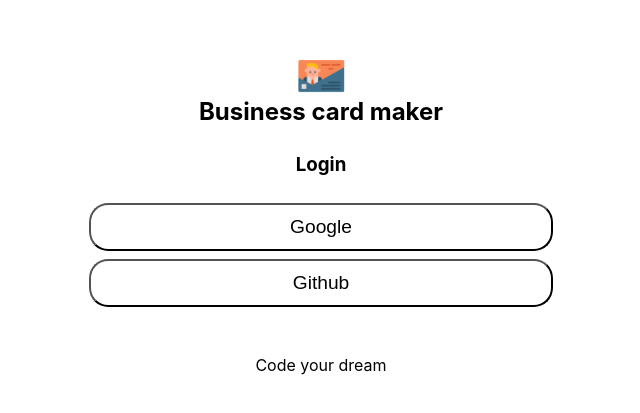
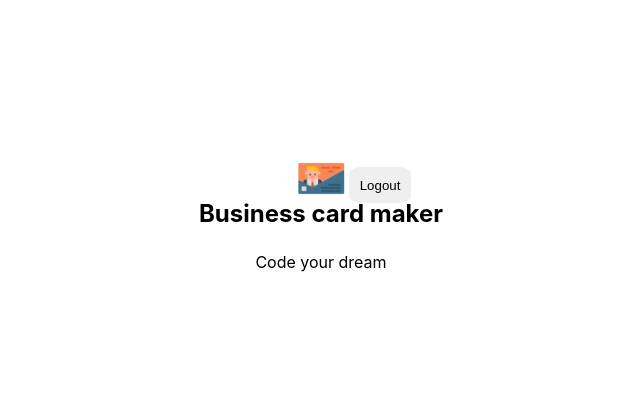
Before and after one commit to lim1313/cardmaker, a React (Create React App) app: page /maker in a window 1280 px wide. Shown: the part 179-592 px from the top of the page, without its empty margins (319-959 px from the left). Built offline with nearby package versions, Linux system fonts and the light colour scheme; no server answers; sample sign-in values are in the browser's storage.

Commit message:
add login and logout functionality

```diff
--- a/src/app.jsx
+++ b/src/app.jsx
@@ -1,11 +1,22 @@
 import React from "react";
+import { BrowserRouter, Switch, Route } from "react-router-dom";
 import styles from "./app.module.css";
 import Login from "./components/login/login";
+import Maker from "./components/maker/maker";
 
 const app = ({ authService }) => {
   return (
     <div className={styles.app}>
-      <Login authService={authService} />
+      <BrowserRouter>
+        <Switch>
+          <Route exact path="/">
+            <Login authService={authService} />
+          </Route>
+          <Route exact path="/maker">
+            <Maker authService={authService} />
+          </Route>
+        </Switch>
+      </BrowserRouter>
     </div>
   );
 };
--- a/src/components/login/login.jsx
+++ b/src/components/login/login.jsx
@@ -1,12 +1,31 @@
-import React from "react";
+import React, { useEffect } from "react";
 import Header from "../header/header";
 import Footer from "../footer/footer";
 import styles from "./login.module.css";
+import { useHistory } from "react-router";
 
 const Login = ({ authService }) => {
+  const history = useHistory();
+
+  const goToMaker = userId => {
+    history.push({
+      pathname: "/maker",
+      state: { id: userId },
+    });
+  };
+
   const onLogin = event => {
-    authService.login(event.currentTarget.textContent).then(console.log);
+    authService
+      .login(event.currentTarget.textContent)
+      .then(data => goToMaker(data.user.uid));
   };
+
+  useEffect(() => {
+    authService.onAuthChange(user => {
+      user && goToMaker(user.uid);
+    });
+  });
+
   return (
     <section className={styles.login}>
       <Header></Header>
--- /dev/null
+++ b/src/components/maker/maker.jsx
@@ -0,0 +1,27 @@
+import React, { useEffect } from "react";
+import { useHistory } from "react-router";
+import Footer from "../footer/footer";
+import Header from "../header/header";
+import styles from "./maker.module.css";
+const Maker = ({ authService }) => {
+  const history = useHistory();
+  const onLogout = () => {
+    authService.logout();
+  };
+
+  useEffect(() => {
+    authService.onAuthChange(user => {
+      if (!user) {
+        history.push("/");
+      }
+    });
+  });
+  return (
+    <section className={styles.maker}>
+      <Header onLogout={onLogout} />
+      <Footer />
+    </section>
+  );
+};
+
+export default Maker;
--- a/src/service/auth_service.js
+++ b/src/service/auth_service.js
@@ -6,6 +6,16 @@
     const authprovider = new firebase.auth[`${providerName}AuthProvider`]();
     return firebaseApp.auth().signInWithPopup(authprovider);
   }
+
+  logout() {
+    firebase.auth().signOut();
+  }
+
+  onAuthChange(onUserChanged) {
+    firebase.auth().onAuthStateChanged(user => {
+      onUserChanged(user);
+    });
+  }
 }
 
 export default AuthService;
```
Also changed, not shown: src/components/maker/maker.module.css (added).
